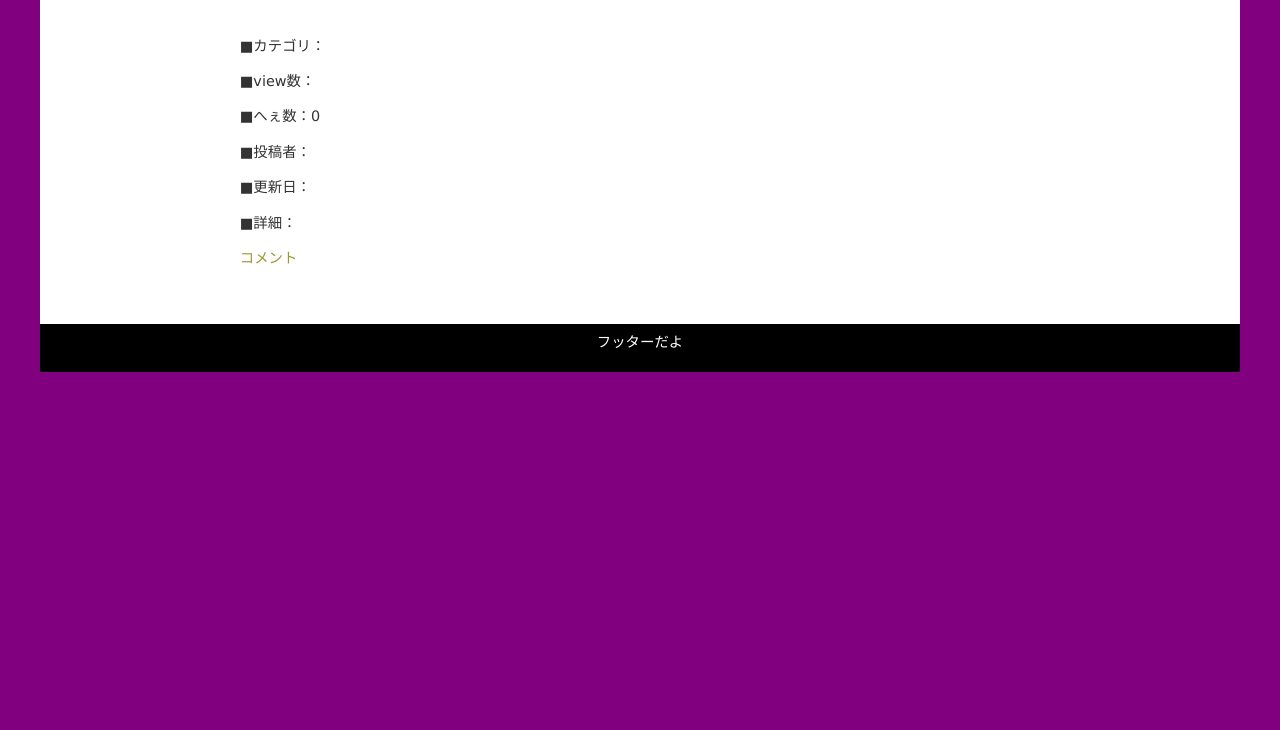
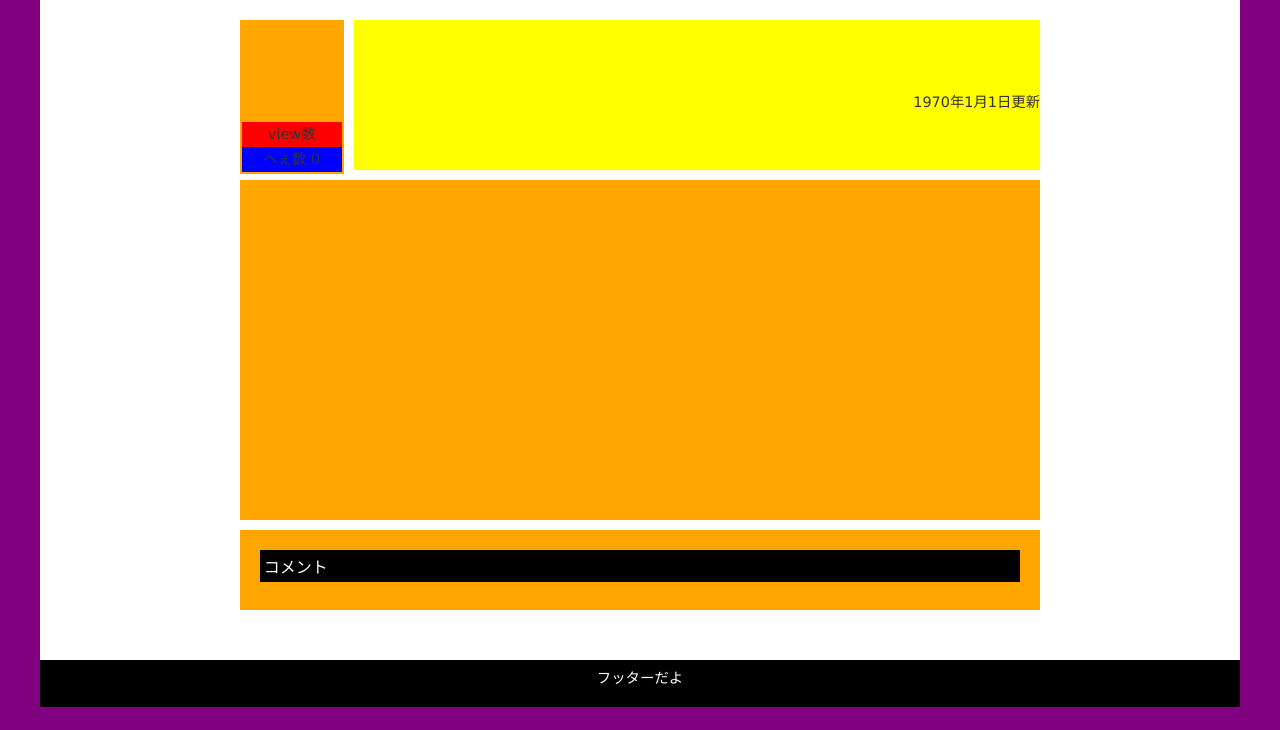
Before and after one commit to nakashi100/zatsugaku_platform, a CakePHP app: the page made by app/View/Articles/detail.ctp in a window 1280 px wide. Shown: the part 70-800 px from the top of the page. Run offline with PHP 8.4 and a stand-in for CakePHP, Linux system fonts and the light colour scheme; the template is opened without the code that fills it, so the values that code supplies are empty; some libraries are stand-ins or nearby versions.

Commit message:
article-detailのデザインの叩きを作成

```diff
--- a/app/View/Articles/detail.ctp
+++ b/app/View/Articles/detail.ctp
@@ -1,62 +1,78 @@
 <?php // echo $this->Html->css('article'); // cssの呼び出しを記述する  ?>
 <?php if($article['Article']['del_flg'] == 1){ throw new NotFoundException(__('この記事は削除されました')); } ?>
 
+
+<div class="article-detail-title">
+
+	<div class="article-detail-title-left">
+		<p class="article-detail-title-left__category"> <?php echo $article['Category']['category_name']; ?> </p>
+		<p class="article-detail-title-left__views">view数 <?php echo $article['Article']['view']; ?> </p>
+		<p class="article-detail-title-left__likes">へぇ数 <?php echo count($article['Like']); ?></p>
+	</div>
+
+	<div class="article-detail-title-right">
+		<h2 class="article-detail-title-right__title"><?php echo $article['Article']['title']; ?></h2>
+
+		<div class="article-detail-title-right__author">
+			<p><?php echo $this->Html->Link($article['User']['nickname'], array('controller' =>'Users', 'action' => 'view', $article['Article']['user_id'])); ?></p>
+			<p><?php echo date('Y年n月j日', strtotime($article['Article']['created'])); ?>更新</p>
+		</div>
+
+		<div class="article-detail-title-action">
 			<?php
-	echo '<h2>'.$article['Article']['title'].'</h2>';
-
 				if(isset($loginUser)){
 				////////////////  いいねの処理  ////////////////
 					if($like){
-			echo '<p>';
 							echo $this->Form->postLink(
 									'イイネを取り消す',
 									array('action' => 'resetLike', $article['Article']['id'], $loginUser['id'])
 								);
-			echo '</p>';
 					}
 
 					if(!$like){
-			echo '<p>';
 							echo $this->Form->postLink(
 									'イイネする！',
 									array('action' => 'like', $article['Article']['id'], $loginUser['id'])
 								);
-			echo '</p>';
 					}
 
 					//////////////// お気に入りの処理 ////////////////
 						if($favorite){
-			echo '<p>';
 								echo $this->Form->postLink(
 										'お気に入りを取り消す',
 										array('action' => 'resetFavorite', $article['Article']['id'], $loginUser['id'])
 									);
-			echo '</p>';
 						}
 
 						if(!$favorite){
-			echo '<p>';
 								echo $this->Form->postLink(
 										'お気に入りに登録する',
 										array('action' => 'favorite', $article['Article']['id'], $loginUser['id'])
 									);
-			echo '</p>';
 						}
 				}
+			?>
+		</div>
+	</div> <!-- article-detail-title-right -->
+</div> <!-- article-detail-top -->
 
-	echo '<p>■カテゴリ：'.$article['Category']['category_name'].'</p>';
-	echo '<p>■view数：'.$article['Article']['view'].'</p>';
-	echo '<p>■へぇ数：'.count($article['Like']).'</p>';
-	echo '<p>■投稿者：'.$this->Html->Link($article['User']['nickname'], array('controller' =>'Users', 'action' => 'view', $article['Article']['user_id'])).'</p>';
-	echo '<p>■更新日：'.$article['Article']['created'].'</p>';
-	echo '<p>■詳細：'.$article['Article']['detail'].'</p>';
+<div class="article-detail-detail">
+	<p><?php echo $article['Article']['detail']; ?></p>
+</div>
 
-	echo '<h4>コメント</h4>';
+<div class="article-detail-comment">
+	<h3 class="article-detail-comment__top">コメント</h3>
+
+		<?php
 			foreach ($comments as $comment) {
 				if($comment['Comment']['del_flg'] != 1){
-			echo '　　■'.h($comment['Comment']['comment']);
-			echo '---'.$comment['Comment']['created'];
-			echo '('.$this->Html->Link(h($comment['User']['nickname']), array('controller' => 'Users', 'action' => 'view', $comment['Comment']['user_id'])).')　　';
+					echo '<div class="article-detail-comment__cel">';
+						echo '<div class="article-detail-comment__image">写真</div>';
+
+						echo '<div class="article-detail-comment__cel__right">';
+							echo $this->Html->Link(h($comment['User']['nickname']), array('controller' => 'Users', 'action' => 'view', $comment['Comment']['user_id']));
+							echo '<p>'.h($comment['Comment']['comment']).'</p>';
+
 							if(isset($loginUser) && ($comment['Comment']['user_id'] == $loginUser['id'] || $loginUser['role'] == '2')){
 								echo $this->Form->postLink(
 									'削除',
@@ -64,7 +80,8 @@
 									array('confirm' => '本当に削除してよろしいですか？')
 									);
 							}
-			echo '<br />';
+						echo '</div>';
+					echo '</div>';
 				}
 			}
 
@@ -72,13 +89,19 @@
 
 		if(isset($loginUser)){
 			// コメント投稿処理
+			echo '<div class="article-detail-comment__add">';
 				echo $this->Form->create('Comment'); // 挿入するModel名を記載
-		echo $this->Form->input('comment', array('type' => 'detail', 'placeholder' => '入力してください'));
+				echo $this->Form->input('comment', array('type' => 'detail', 'placeholder' => 'コメントを書く'));
 				echo $this->Form->input('article_id', array('type' => 'hidden', 'value' => $article_id));
 				echo $this->Form->input('user_id', array('type' => 'hidden', 'value' => $loginUser['id']));
 				echo $this->Form->end('投稿');
+			echo '</div>';
 		}
+	?>
+</div> <!-- article-detail-comment -->
 
+<div>
+<?php
 	if( isset($loginUser) && ($article['Article']['user_id'] == $loginUser['id'] || $loginUser && $loginUser['role'] == '2') ){
 		echo '<p>';
 		echo $this->Html->Link(
@@ -100,13 +123,4 @@
 	}
 
 ?>
-
-
-
-
-<?php
-// デバッグ用
-	// echo '<pre>';
-	// var_dump($article);
-	// echo '</pre>';
-?>
+</div>
--- a/app/webroot/css/cake.generic.css
+++ b/app/webroot/css/cake.generic.css
@@ -310,7 +310,7 @@ form .required label:after {
 form div.submit {
 	border: 0;
 	clear: both;
-	margin-top: 10px;
+	/*margin-top: 10px;*/
 }
 label {
 	display: block;
--- a/app/webroot/css/common.css
+++ b/app/webroot/css/common.css
@@ -220,3 +220,201 @@
 	float: right;
 	background: green;
 }
+
+/*************************
+* User
+**************************/
+.user-top__left {
+	float: left;
+	margin-right: 20px;
+}
+
+.user-top__left > a{
+	display: block;
+	width: 100%;
+	margin-top: 30px;
+	border: 1px solid black;
+	text-align: center;
+}
+
+.user-top__right{
+	background: green;
+	overflow: hidden;
+
+}
+
+.user-top__name{
+	font-size: 26px;
+	font-color: black;
+
+	background: yellow;
+}
+
+.user-top__introduce{
+	/*margin-top: 10px;*/
+	font-size: 14px;
+	height: 100px;
+	background: yellow;
+}
+
+.user-bottom{
+	clear: both;
+	margin-top: 20px;
+}
+
+.user-bottom__post{
+	font-size: 20px;
+	color: black;
+	padding: 5px;
+	display:inline;
+}
+
+.user-bottom__postCount{
+	display:inline;
+}
+
+.user-bottom__article > a{
+	display: block;
+	height: 20px;
+	font-size: 16px;
+	margin: 10px;
+	border-bottom: 1px solid;
+}
+
+.article-detail-title-left{
+	height: 150px;
+	width: 100px;
+	text-align: 200px;
+	background: orange;
+	float: left;
+	padding: 2px;
+	margin-right: 10px;
+}
+.article-detail-title-left__category{
+	width: 100px;
+	height: 100px;
+	text-align: center;
+	line-height: 100px;
+	margin-bottom: 0;
+}
+
+.article-detail-title-left__views{
+	width: 100px;
+	height: 25px;
+	text-align: center;
+	line-height: 25px;
+	background: red;
+	margin: 0;
+}
+
+.article-detail-title-left__likes{
+	width: 100px;
+	height: 25px;
+	text-align: center;
+	line-height: 25px;
+	background: blue;
+	margin: 0;
+}
+
+.article-detail-title-right{
+	background: yellow;
+	height: 150px;
+	margin-bottom: 10px;
+	overflow: hidden;
+}
+
+.article-detail-title-right__title{
+	margin-bottom: 0px;
+	height: 70px;
+	color: #000;
+}
+.article-detail-title-right__author{
+	text-align: right;
+	height: 20px;
+}
+
+.article-detail-title-right__author > p {
+	display: inline;
+	margin-left: 15px;
+}
+
+.article-detail-title-action {
+	text-align: center;
+	height: 60px;
+	line-height: 60px;
+}
+
+.article-detail-title-action > a{
+	display: inline;
+	background: black;
+	color: white;
+	margin-right: 30px;
+	margin-left: 30px;
+	font-size: 14px;
+	padding: 10px;
+}
+
+.article-detail-detail{
+	clear: both;
+	height: 300px;
+	background: orange;
+	padding: 20px;
+}
+
+.article-detail-comment{
+	margin: 0;
+	height: 100%;
+	background: orange;
+	margin-top: 10px;
+	padding: 20px;
+}
+
+.article-detail-comment__top{
+	color: #FFF;
+	background: #000;
+	font-size: 16px;
+	padding: 4px;
+}
+
+.article-detail-comment__image{
+	width: 40px;
+	height: 40px;
+	background: yellow;
+	float: left;
+	margin-right: 10px;
+}
+
+.article-detail-comment__cel{
+	clear: both;
+	margin: 5px;
+}
+
+.article-detail-comment__cel__right{
+	overflow: hidden;
+}
+
+.article-detail-comment__cel__right p{
+	margin-bottom: 0;
+}
+
+.article-detail-comment__cel__right a:nth-child(4){
+	color: red;
+	font-weight: normal;
+	float: right;
+	text-decoration: underline;
+}
+
+.article-detail-comment__add{
+	background: black;
+	padding: 5px 20px 0 20px;
+	font-size: 10px;
+}
+
+.article-detail-comment__add form div{
+	margin-bottom: 0;
+	width: 700px;
+}
+
+.article-detail-comment__add label{
+	display: none;
+}
```
Also changed, not shown: app/View/Users/view.ctp (+30 -25 lines). Lines whose indentation alone changed are shown as unchanged.
